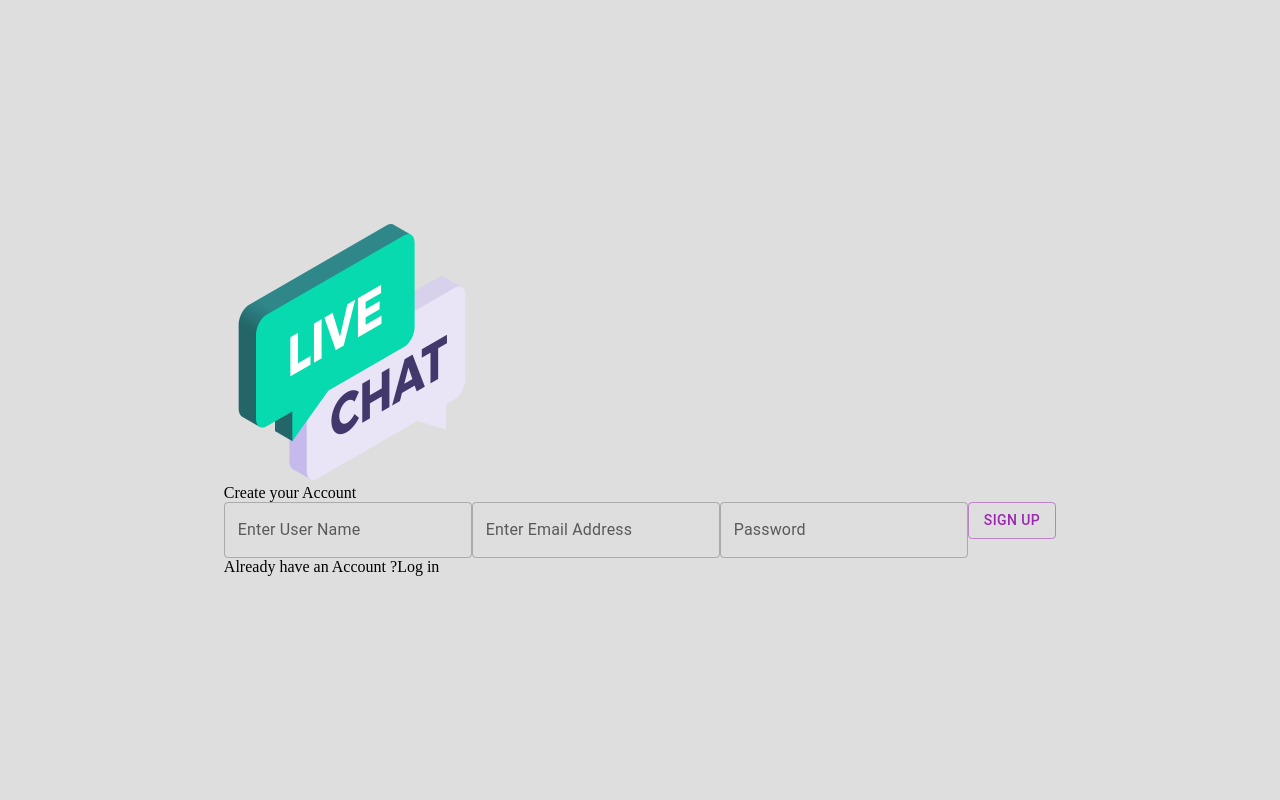
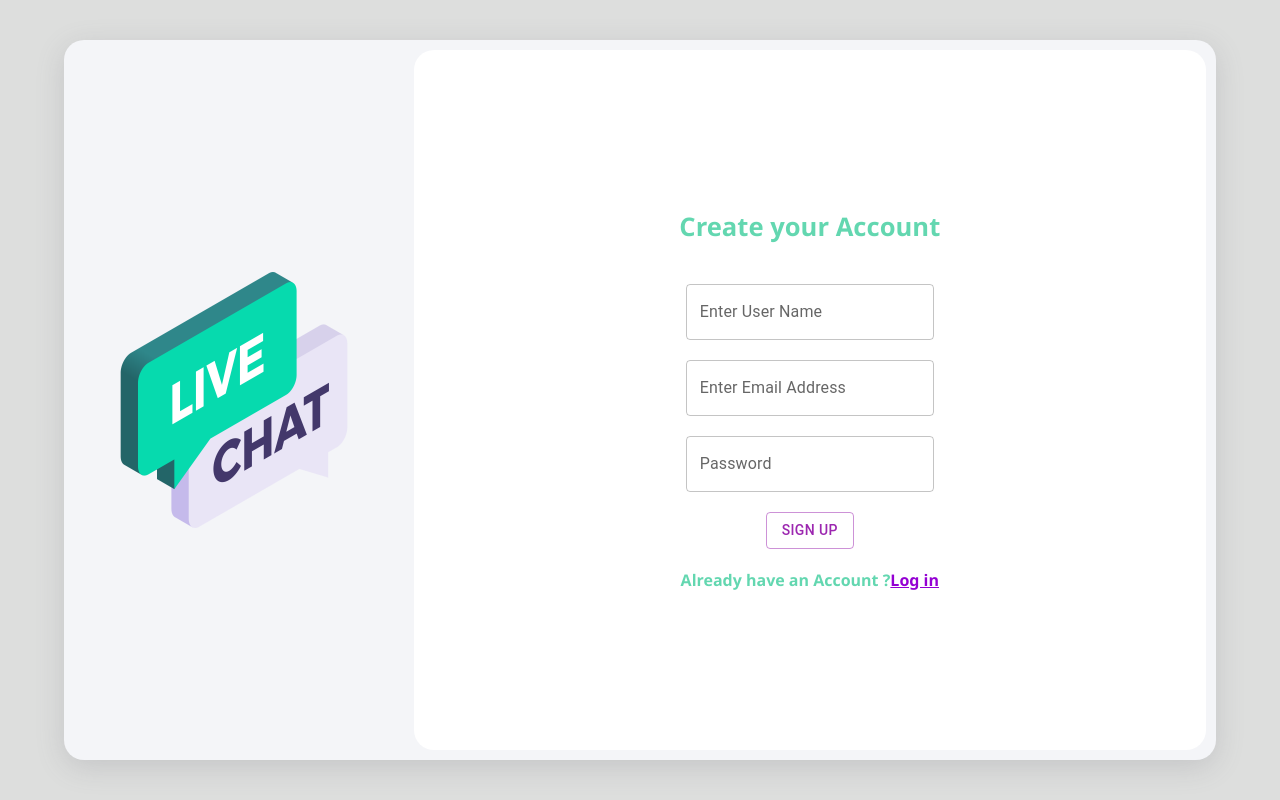
Before and after one commit to hainweb/dummy-succ-client, a React (Create React App) app: page / in a window 1280 px wide. Built offline with nearby package versions, Linux system fonts and the light colour scheme; no server answers.

Commit message:
Update myStyles.css

```diff
--- a/src/Components/myStyles.css
+++ b/src/Components/myStyles.css
@@ -1,13 +1,11 @@
-/* General Styles */
 .dark {
   background-color: #2d3941 !important;
   color: lightgray !important;
 }
 
 .icon {
-  width: 2em; /* Increase size if needed */
-  height: 2em; /* Increase size if needed */
-  margin: 0 0.5em; /* Adjust spacing between icons */
+  width: 1.25em !important;
+  height: 1.25em !important;
 }
 
 .main-container {
@@ -16,21 +14,16 @@
   width: 90vw;
   display: flex;
   border-radius: 20px;
-  flex-direction: row; /* Default flex direction */
 }
 
 .sidebar-container {
-  flex: 0.2; /* Reduced from 0.3 to 0.2 */
+  flex: 0.3;
   display: flex;
   flex-direction: column;
-  order: 1; /* Default order */
 }
 
 .chatArea-container {
-  flex: 0.8; /* Increased from 0.7 to 0.8 */
-  display: flex;
-  flex-direction: column;
-  order: 2; /* Default order */
+  flex: 0.7;
 }
 
 .sb-header {
@@ -77,21 +70,6 @@ input:focus {
   box-shadow: rgba(50, 50, 93, 0.25) 0px 6px 12px -2px,
     rgba(0, 0, 0, 0.3) 0px 3px 7px -3px;
   margin: 10px;
-  overflow-y: auto; /* Enable vertical scrolling */
-  max-height: calc(100vh - 80px); /* Adjust height as needed */
-}
-
-.sb-conversations::-webkit-scrollbar {
-  width: 8px; /* Width of the scrollbar */
-}
-
-.sb-conversations::-webkit-scrollbar-thumb {
-  background-color: rgba(0, 0, 0, 0.5); /* Color of the scrollbar thumb */
-  border-radius: 10px; /* Rounded corners for the scrollbar thumb */
-}
-
-.sb-conversations::-webkit-scrollbar-track {
-  background-color: #f1f1f1; /* Color of the scrollbar track */
 }
 
 .conversation-container {
@@ -104,18 +82,20 @@ input:focus {
   border-radius: 10px;
   box-sizing: border-box;
 }
-
 .conversation-container:hover {
   background-color: #d9d9d9;
 }
 
+
 .con-icon {
   grid-area: 1/1/3/2;
+
   display: flex;
   justify-content: center;
   align-items: center;
   text-transform: uppercase;
   background-color: #d9d9d9;
+
   font-family: "Segoe UI", Tahoma, Geneva, Verdana, sans-serif;
   font-size: 2rem;
   font-weight: bolder;
@@ -123,6 +103,7 @@ input:focus {
   height: 48px;
   width: 48px;
   padding: 2px;
+
   border-radius: 50%;
   justify-self: center;
   align-self: center;
@@ -138,13 +119,17 @@ input:focus {
   text-transform: capitalize;
 }
 
-.other-message-container .conversation-container:hover {
+.other-message-container .conversation-container:hover
+{
   background-color: white;
 }
 
-.other-message-container .con-lastMessage {
+.other-message-container .con-lastMessage
+{
   color: black;
-  font-size: medium;
+  font-size:medium;
+  /* font-style: normal; */
+  /* font-weight: bold; */
 }
 
 .con-timeStamp {
@@ -160,6 +145,12 @@ input:focus {
   font-weight: lighter;
   font-style: italic;
   color: rgba(0, 0, 0, 0.54);
+}
+
+.chatArea-container {
+  display: flex;
+  flex-direction: column;
+  flex: 0.7;
 }
 
 .chatArea-header {
@@ -189,22 +180,17 @@ input:focus {
   padding: 10px 10px;
   margin: 10px;
   border-radius: 20px;
-  overflow-y: auto; /* Enable vertical scrolling */
-  scrollbar-width: thin;
-  max-height: calc(100vh - 150px); /* Adjust height based on header and input area */
+  overflow: scroll;
+  scrollbar-width: none;
+  box-shadow: rgba(50, 50, 93, 0.25) 0px 6px 12px -2px,
+    rgba(0, 0, 0, 0.3) 0px 3px 7px -3px;
 }
 
 .messages-container::-webkit-scrollbar {
-  width: 8px; /* Width of the scrollbar */
+  display: none;
 }
-
-.messages-container::-webkit-scrollbar-thumb {
-  background-color: rgba(0, 0, 0, 0.5); /* Color of the scrollbar thumb */
-  border-radius: 10px; /* Rounded corners for the scrollbar thumb */
-}
-
-.messages-container::-webkit-scrollbar-track {
-  background-color: #f1f1f1; /* Color of the scrollbar track */
+.messages-container::-webkit-scrollbar {
+  display: none;
 }
 
 .text-input-area {
@@ -260,6 +246,120 @@ input:focus {
   flex: 0.7;
   display: flex;
   flex-direction: column;
+  justify-content: center;
+  align-items: center;
+  gap: 20px;
+  font-family: "Segoe UI", Tahoma, Geneva, Verdana, sans-serif;
+  color: rgba(0, 0, 0, 0.54);
+  border-bottom: 5px solid #63d7b0;
+  border-radius: 20px;
+}
+
+.createGroups-container {
+  flex: 0.7;
+  align-self: center;
+  padding: 20px 10px;
+  margin: 10px;
+  background-color: white;
+  border-radius: 20px;
+  display: flex;
+  justify-content: space-between;
+}
+
+.login-container {
+  height: 90vh;
+  width: 90vw;
+  background-color: #f4f5f8;
+  border-radius: 20px;
+  display: flex;
+  box-shadow: rgba(100, 100, 111, 0.2) 0px 7px 29px 0px;
+}
+
+.image-container {
+  flex: 0.3;
+  display: flex;
+  justify-content: center;
+  align-items: center;
+}
+
+.login-text {
+  font-size: 2vw;
+  padding-bottom: 20px;
+}
+
+.login-box {
+  flex: 0.7;
+  background-color: white;
+  border-radius: 20px;
+  margin: 10px;
+  font-family: "Segoe UI", Tahoma, Geneva, Verdana, sans-serif;
+  color: #63d7b0;
+  font-weight: bolder;
+  display: flex;
+  flex-direction: column;
+  justify-content: center;
+  align-items: center;
+  gap: 20px;
+}
+
+.list-container {
+  flex: 0.7;
+  display: flex;
+  flex-direction: column;
+}
+
+.ug-header {
+  background-color: white;
+  border-radius: 20px;
+  padding: 12px 5px;
+  margin: 10px;
+  display: flex;
+  justify-content: space-between;
+  align-items: center;
+  box-shadow: rgba(50, 50, 93, 0.25) 0px 6px 12px -2px,
+    rgba(0, 0, 0, 0.3) 0px 3px 7px -3px;
+}
+
+.ug-title {
+  color: rgba(0, 0, 0, 0.54);
+  margin-left: 10px;
+  font-family: "Segoe UI", Tahoma, Geneva, Verdana, sans-serif;
+  font-weight: bolder;
+}
+
+.ug-list {
+  flex: 1;
+  overflow: scroll;
+  scrollbar-width: none;
+  padding: 10px;
+}
+
+.ug-list::-webkit-scrollbar {
+  display: none;
+}
+
+.list-tem {
+  display: flex;
+  align-items: center;
+  background-color: white;
+  box-shadow: rgba(50, 50, 93, 0.25) 0px 6px 12px -2px,
+    rgba(0, 0, 0, 0.3) 0px 3px 7px -3px;
+  border-radius: 20px;
+  padding: 10px 5px;
+  margin: 10px;
+  user-select: none;
+}
+
+.hyper {
+  color: darkviolet;
+  text-decoration: underline;
+  cursor: pointer;
+}
+
+.other-icons {
+  display: flex;
+  flex: 1;
+  justify-content: space-evenly;
 }
 
 /* Mobile Styles */
```
